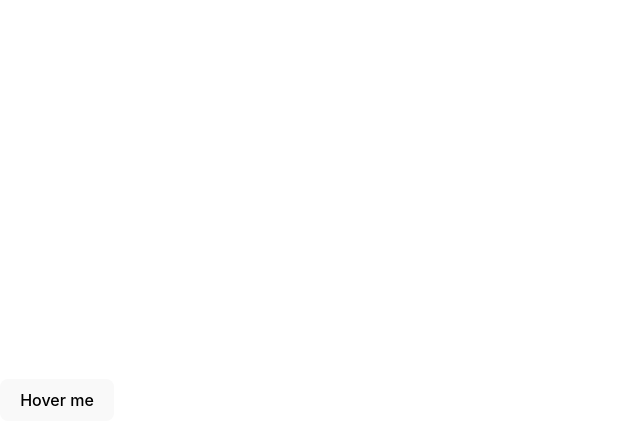
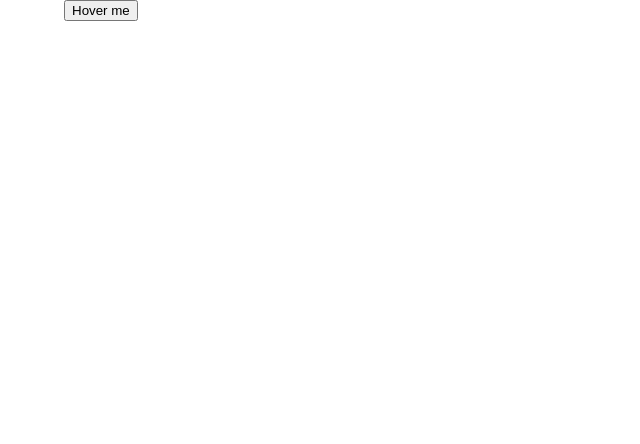
Before and after one commit to bdmtnz/briefcase, a React (Vite) app: page /transition in a window 1280 px wide. Shown: the top 444 px of the page, without its empty margins (0-640 px from the left). Built offline with nearby package versions, Linux system fonts and the light colour scheme.

Commit message:
Add container layout

```diff
--- a/index.html
+++ b/index.html
@@ -14,7 +14,7 @@
       href="https://fonts.googleapis.com/icon?family=Material+Icons"
     />
     <meta name="viewport" content="width=device-width, initial-scale=1.0" />
-    <title>Vite + React + TS</title>
+    <title>CV - Brayan</title>
   </head>
   <body>
     <div id="root"></div>
--- a/src/app/routes/Router.tsx
+++ b/src/app/routes/Router.tsx
@@ -2,6 +2,7 @@ import {
     createBrowserRouter
 } from "react-router-dom"
 import Transition from "../pages/animation/transition/Transition"
+import Layout from "../shared/layout/Layout"
 
 const AppRouter = createBrowserRouter([
     {
@@ -10,8 +11,8 @@ const AppRouter = createBrowserRouter([
     },
     {
         path: "/transition",
-        element: <Transition/>
-    },
+        element: <Layout children={<Transition/>}/>
+    }
 ])
 
 export default AppRouter
--- a/src/app/shared/layout/Layout.scss
+++ b/src/app/shared/layout/Layout.scss
@@ -0,0 +1,3 @@
+// .root-layout {
+//     width: 100vw !important;
+// }
--- a/src/app/shared/layout/Layout.tsx
+++ b/src/app/shared/layout/Layout.tsx
@@ -1,3 +1,4 @@
+import { Container } from "@mui/material"
 import "./Layout.scss"
 
 interface LayoutParams {
@@ -7,6 +8,10 @@ interface LayoutParams {
 const Layout = ({ children }: LayoutParams) => {
 
     return (
-        <>{children}</>
+        <Container maxWidth="lg" className="root-layout">
+            {children}
+        </Container>
     )
 }
+
+export default Layout
--- a/src/index.scss
+++ b/src/index.scss
@@ -1,69 +1,4 @@
-:root {
-  font-family: Inter, system-ui, Avenir, Helvetica, Arial, sans-serif;
-  line-height: 1.5;
-  font-weight: 400;
-
-  color-scheme: light dark;
-  color: rgba(255, 255, 255, 0.87);
-  background-color: #242424;
-
-  font-synthesis: none;
-  text-rendering: optimizeLegibility;
-  -webkit-font-smoothing: antialiased;
-  -moz-osx-font-smoothing: grayscale;
-  -webkit-text-size-adjust: 100%;
+body {
+    padding: 0;
+    margin: 0;
 }
-
-a {
-  font-weight: 500;
-  color: #646cff;
-  text-decoration: inherit;
-}
-a:hover {
-  color: #535bf2;
-}
-
-body {
-  margin: 0;
-  display: flex;
-  place-items: center;
-  min-width: 320px;
-  min-height: 100vh;
-}
-
-h1 {
-  font-size: 3.2em;
-  line-height: 1.1;
-}
-
-button {
-  border-radius: 8px;
-  border: 1px solid transparent;
-  padding: 0.6em 1.2em;
-  font-size: 1em;
-  font-weight: 500;
-  font-family: inherit;
-  background-color: #1a1a1a;
-  cursor: pointer;
-  transition: border-color 0.25s;
-}
-button:hover {
-  border-color: #646cff;
-}
-button:focus,
-button:focus-visible {
-  outline: 4px auto -webkit-focus-ring-color;
-}
-
-@media (prefers-color-scheme: light) {
-  :root {
-    color: #213547;
-    background-color: #ffffff;
-  }
-  a:hover {
-    color: #747bff;
-  }
-  button {
-    background-color: #f9f9f9;
-  }
-}
```
